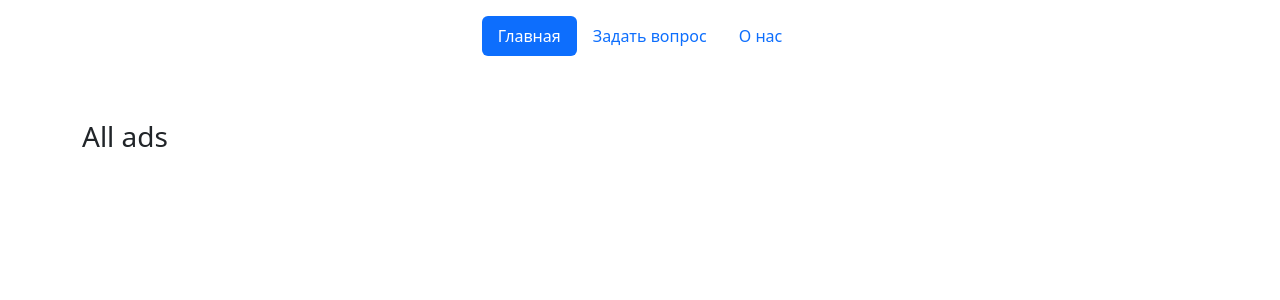
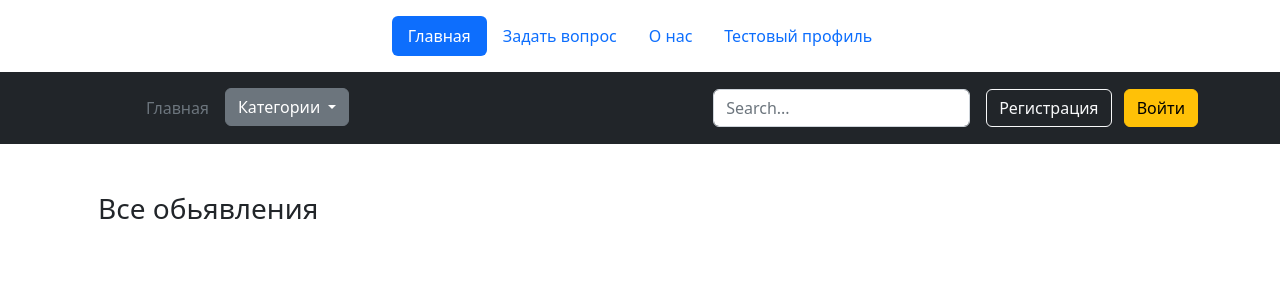
Before and after one commit to DeWarrior322/bordi, a PHP site: page / in a window 1280 px wide. Shown: the top 300 px of the page. Run offline with PHP 8.4, Linux system fonts and the light colour scheme; data that the repository does not hold is empty.

Commit message:
Roma lox

```diff
--- a/authorize.php
+++ b/authorize.php
@@ -9,11 +9,10 @@
 
 </head>
 <body class="text-center">
-
+<?php require "blocks/header.php" ?>
 <main class="form-signin container-fluid col-md-3 mt-5">
   <form>
-    <img class="mb-4" src="images/Logo.png" alt="" width="107" height="150">
-    <h1 class="h3 mb-3 fw-normal">Авторизация</h1>
+  <img class="mb-4" src="images\Logotype.png" alt="" width="107" height="150">    <h1 class="h3 mb-3 fw-normal">Авторизация</h1>
 
     <div class="form-floating mb-3">
       <input type="email" class="form-control" id="floatingInput" placeholder="name@example.com">
--- a/blocks/header.php
+++ b/blocks/header.php
@@ -4,5 +4,6 @@
         <li class="nav-item"><a href="index.php" class="nav-link active" aria-current="page">Главная</a></li>
         <li class="nav-item"><a href="#" class="nav-link">Задать вопрос</a></li>
         <li class="nav-item"><a href="#" class="nav-link">О нас</a></li>
+        <li class="nav-item"><a href="profile.php" class="nav-link">Тестовый профиль</a></li>
       </ul>
 </header>
--- a/index.php
+++ b/index.php
@@ -24,13 +24,50 @@ require_once ("include/connect.php");
 
     <?php require "blocks/header.php" ?>
 
+    <header class="p-3 bg-dark text-white">
+    <div class="container">
+      <div class="d-flex flex-wrap align-items-center justify-content-center justify-content-lg-start">
+        <a href="/" class="d-flex align-items-center mb-2 mb-lg-0 text-white text-decoration-none">
+          <svg class="bi me-2" width="40" height="32" role="img" aria-label="Bootstrap"><use xlink:href="#bootstrap"></use></svg>
+        </a>
+
+        <ul class="nav col-12 col-lg-auto me-lg-auto mb-2 justify-content-center mb-md-0">
+          <li><a href="#" class="nav-link px-2 text-secondary mx-2">Главная</a></li>
+          <div class="dropdown">
+        <a class="btn btn-secondary dropdown-toggle" href="#" role="button" id="dropdownMenuLink" data-bs-toggle="dropdown" aria-expanded="false">
+        Категории
+        </a>
+
+        <ul class="dropdown-menu">
+          <li><a class="dropdown-item" href="#">Авто</a></li>
+          <li><a class="dropdown-item" href="#">Недвижимость</a></li>
+          <li><a class="dropdown-item" href="#">Услуги</a></li>
+          <li><a class="dropdown-item" href="#">Электроника</a></li>
+          <li><a class="dropdown-item" href="#">Растения</a></li>
+          <li><a class="dropdown-item" href="#">Животные</a></li>
+      </ul>
+      </div>
+        </ul>
+
+        <form class="col-12 col-lg-auto mb-3 mb-lg-0 me-lg-3">
+          <input type="search" class="form-control form-control-dark" placeholder="Search..." aria-label="Search">
+        </form>
+
+        <div class="text-end">
+          <button type="button" class="btn btn-outline-light me-2">  <a class="nav-link" href="register.php">Регистрация</a> </button>
+          <button type="button" class="btn btn-warning"><a class="nav-link" href="authorize.php">Войти</a> </button>
+        </div>
+      </div>
+    </div>
+  </header>
+
     <!-- обьявление -->
     <div class="container mt-5">
-        <h3 class="mb-5">All ads</h3>
+        <h3 class="mb-5 mx-3">Все обьявления</h3>
         <div class="d-flex flex-wrap">
 
          <?php foreach ($ads as $ad) : ?>
-        <div class="card mb-2 shadow-sm mx-3 col-lg-3  ">
+        <div class="card mb-4 shadow-sm mx-3 col-lg-3  ">
           <div class="card-header">
             <h4 class="my-0 font-weight-normal"><?= $ad['name'];?></h4>
           </div>
@@ -39,7 +76,7 @@ require_once ("include/connect.php");
             <ul class="list-unstyled mt-3 mb-4">
               <img src="<?= $ad['image']?>.jpg" class="bd-placeholder-img card-img-top" width="100%" height="225" alt="#">
             </ul>
-            <h5 class="card-title pricing-card-price">Цена: <?= $ad['price'];?> <small class="font-weight-light"></small></h1>
+            <h5 class="card-title pricing-card-price">Цена: <?= $ad['price'];?>  ₽ <small class="font-weight-light"></small></h1>
             <h5 class="card-title pricing-card-footer">Автор: <?= $ad['user'];?> <small class="text-muted"></small></h1>
             <button type="button" class="btn btn-lg btn-block btn-outline-primary">Перейти к обьявлению</button>
           </div>
@@ -49,6 +86,5 @@ require_once ("include/connect.php");
     </div>
 
 
-    <script src="https://cdn.jsdelivr.net/npm/bootstrap@5.0.2/dist/js/bootstrap.min.js" integrity="sha384-cVKIPhGWiC2Al4u+LWgxfKTRIcfu0JTxR+EQDz/bgldoEyl4H0zUF0QKbrJ0EcQF" crossorigin="anonymous"></script>
-</body>
+    <script src="https://cdn.jsdelivr.net/npm/bootstrap@5.2.2/dist/js/bootstrap.bundle.min.js" integrity="sha384-OERcA2EqjJCMA+/3y+gxIOqMEjwtxJY7qPCqsdltbNJuaOe923+mo//f6V8Qbsw3" crossorigin="anonymous"></script></body>
 </html>
--- a/profile.php
+++ b/profile.php
@@ -23,9 +23,9 @@ require_once ("include/connect.php");
 <?php require "blocks/header.php" ?>
 
 <div class="row mx-1">
-  <div class="col-lg-2">
-    <h3>Имя Фамилия</h3>
-    <img class="rounded-circle" width="120px" height="120px" src="images/horosh.jpg"  alt="">
+  <div class="col-lg-3">
+    <h3 class="mx-3">Имя Фамилия</h3>
+    <img class="mx-5 rounded-circle" width="120px" height="120px" src="images/horosh.jpg"  alt="">
   </div>
   <div class="col-5">
     <h3>Ваши обьявления</h3>
--- a/register.php
+++ b/register.php
@@ -33,7 +33,7 @@
     </div>
 
     <div class="form-floating mb-2">
-      <input type="text" name="userPhone" class="form-control" id="floatingInput" placeholder="phoneNumber">
+      <input type="text" name="userPhone" class="form-control" id="floatingInput" placeholder="phoneNumber" value ="+7" maxlength="12">
       <label for="floatingInput">Номер телефона</label>
     </div>
     <div class="form-floating mb-2">
```
Also changed, not shown: create_ad.php (+13 -27 lines).
